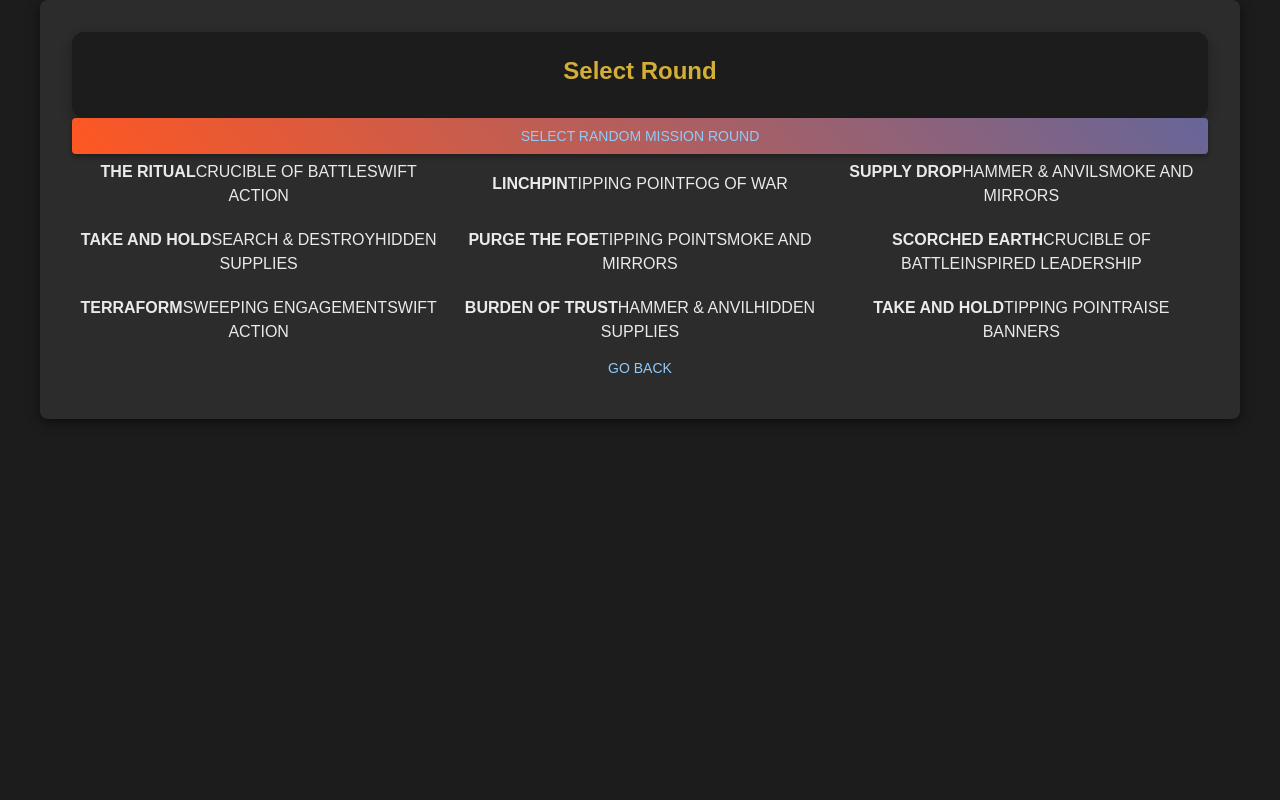
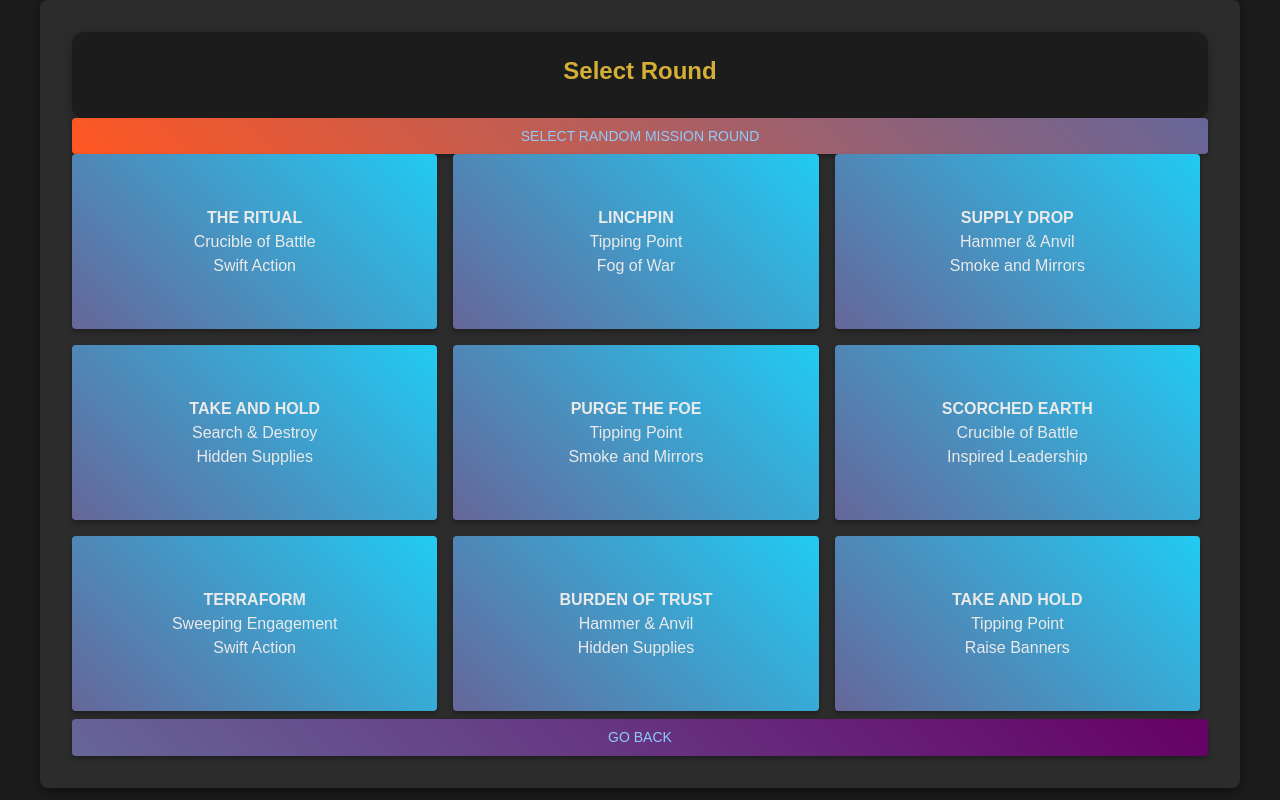
Before and after one commit to JacLopHer/mission-selector-app, a React (Create React App) app: page /select-mission in a window 1280 px wide. Built offline with nearby package versions, Linux system fonts and the light colour scheme.

Commit message:
styles fixed and consolidated

```diff
--- a/src/components/MapSelector.jsx
+++ b/src/components/MapSelector.jsx
@@ -6,6 +6,7 @@
 import { StyledContainer, StyledTitle } from './StyledTitle';
 import MapItem from './MapItem';
 import { warmaster } from '../constants/constants';
+import classes from '../styles/MissionSelector.module.scss'; // Asegúrate de crear este archivo CSS
 
 const MapSelector = () => {
   const navigate = useNavigate();
@@ -42,16 +43,7 @@
       <StyledContainer>
         <StyledTitle variant="h4">Select Map</StyledTitle>
       </StyledContainer>
-      <Button variant="contained" color="primary" onClick={handleRandomSelect} fullWidth  style={{
-          background: 'linear-gradient(45deg, #FF5722, #666699)',
-          border: 'none',
-          borderRadius: '8px',
-          color: 'white',
-          padding: '10px 20px',
-          boxShadow: '0 3px 5px rgba(0, 0, 0, 0.3)',
-          transition: 'background 0.3s, transform 0.2s',
-          margin: '0.5rem'
-        }}>
+      <Button variant="contained" color="primary" onClick={handleRandomSelect} fullWidth  className={classes.randomButton}>
         Select Random Map
       </Button>
       <Grid container spacing={0}>
@@ -62,17 +54,7 @@
       <Button
         onClick={handleGoBack}
         fullWidth
-        style={{
-          marginTop: '1rem',
-          background: 'linear-gradient(45deg, #666699, #660066)',
-          border: 'none',
-          borderRadius: '8px',
-          color: 'white',
-          padding: '10px 20px',
-          boxShadow: '0 3px 5px rgba(0, 0, 0, 0.3)',
-          transition: 'background 0.3s, transform 0.2s',
-          margin: '0.5rem'
-        }}>
+        className={classes.backButton}>
         Go Back
       </Button>
     </div>
--- a/src/components/MissionDetails.jsx
+++ b/src/components/MissionDetails.jsx
@@ -4,6 +4,7 @@
 import { Typography, Button, Card, CardMedia, CardActions, Dialog, DialogContent, DialogActions as DialogActionsWrapper } from '@mui/material';
 import { StyledContainer, StyledTitle } from './StyledTitle';
 import { warmaster } from '../constants/constants';
+import classes from '../styles/MissionSelector.module.scss'; // Asegúrate de crear este archivo CSS
 
 const MissionDetails = () => {
   const { selectedMission, selectedMap, selectedTournamentType } = useContext(MissionContext);
@@ -67,17 +68,7 @@
           </Button>
         </DialogActionsWrapper>
       </Dialog>
-      <Button variant="outlined" color="secondary" onClick={handleGoBack} fullWidth
-         style={{
-          background: 'linear-gradient(45deg, #666699, #660066)',
-          border: 'none',
-          borderRadius: '8px',
-          color: 'white',
-          padding: '10px 20px',
-          boxShadow: '0 3px 5px rgba(0, 0, 0, 0.3)',
-          transition: 'background 0.3s, transform 0.2s',
-          margin: '0.5rem'
-        }}>
+      <Button variant="outlined" color="secondary" onClick={handleGoBack} fullWidth className={classes.backButton} >
             Go Back
       </Button>
     </div>
--- a/src/components/MissionSelector.jsx
+++ b/src/components/MissionSelector.jsx
@@ -33,25 +33,25 @@
       >
         Select Random Mission Round
       </Button>
-      <Grid container alignItems="center" spacing={1} className="mission-grid">
+      <Grid container alignItems="center" spacing={1} className={classes.missionGrid}>
         {possibleMissions.map((mission, index) => (
-          <Grid item xs={6} sm={4} key={index} className="mission-grid-item">
+          <Grid item xs={6} sm={4} key={index} className={classes.missionGridItem}>
             <Button
-              className="mission-button"
+              className={classes.missionButton}
               fullWidth
               onClick={() => handleSelectMission(mission)}
             >
-              <Typography variant="body1" className="mission-text">
-                <span className="mission-title"><strong>{mission.primaryMission}</strong></span>
-                <span className="mission-details">{mission.deployment}</span>
-                {mission.missionRule !== "Chilling Rain" && <span className="mission-details">{mission.missionRule}</span>}
+              <Typography variant="body1" className={classes.missionText}>
+                <span className={classes.missionTitle}><strong>{mission.primaryMission}</strong></span>
+                <span className={classes.missionDetails}>{mission.deployment}</span>
+                {mission.missionRule !== "Chilling Rain" && <span className={classes.missionDetails}>{mission.missionRule}</span>}
               </Typography>
             </Button>
           </Grid>
         ))}
       </Grid>
       <Button
-        className="back-button"
+        className={classes.backButton}
         onClick={() => navigate('/mission-selector-app')}
         fullWidth
       >
--- a/src/components/TournamentModeSelector.jsx
+++ b/src/components/TournamentModeSelector.jsx
@@ -4,7 +4,8 @@
 import MissionContext from '../MissionContext';
 import { List, ListItem, Button } from '@mui/material';
 import { StyledContainer, StyledTitle } from './StyledTitle';
-import '../styles/TournamentModeSelector.css'; // Importa el archivo CSS
+import '../styles/TournamentModeSelector.css';
+import classes from '../styles/MissionSelector.module.scss';
 
 const TournamentModeSelector = () => {
     const { setSelectedTournamentType } = useContext(MissionContext);
@@ -22,19 +23,10 @@
                 {tournamentTypes.map((type, index) => (
                     <ListItem key={index} sx={{ width: '100%' }}> {/* Asegura que los ListItems sean del 100% de ancho */}
                         <Button
-                            className="button" // Usamos className
+                            className={classes.button}
                             variant="contained"
                             onClick={() => handleSelectTournamentType(type)}
                             fullWidth
-                            style={{
-                                background: 'linear-gradient(45deg, #FF5722, #FF9800)',
-                                border: 'none',
-                                borderRadius: '8px',
-                                color: 'white',
-                                padding: '10px 20px',
-                                boxShadow: '0 3px 5px rgba(0, 0, 0, 0.3)',
-                                transition: 'background 0.3s, transform 0.2s',
-                              }}
                         >
                             {type}
                         </Button>
--- a/src/styles/MissionSelector.module.scss
+++ b/src/styles/MissionSelector.module.scss
@@ -1,12 +1,12 @@
-.mission-grid {
+.missionGrid {
   margin-top: 1rem;
 }
 
-  .mission-grid-item {
+.missionGridItem {
   padding: 0.5rem;
 }
 
-  .mission-button {
+.missionButton {
   background: linear-gradient(45deg, #666699, #21CBF3);
   border: none;
   border-radius: 8px;
@@ -18,24 +18,24 @@
   height: 175px;
 }
 
-  .mission-button:hover {
+.missionButton:hover {
   background: linear-gradient(45deg, #21CBF3, #2196F3);
 }
 
-  .mission-text {
+.missionText {
   display: flex;
   flex-direction: column;
   text-align: center;
   font-size: 0.75rem;
 }
 
-  .mission-title {
+.missionTitle {
   text-transform: uppercase;
   font-size: 1rem;
   text-align: center;
 }
 
-  .mission-details {
+.missionDetails {
   text-transform: none;
 }
 
@@ -50,11 +50,11 @@
   margin: 0.5rem 0;
 }
 
-  .random-button:hover {
+.randomButton:hover {
   background: linear-gradient(45deg, #FF9800, #FF5722);
 }
 
-  .back-button {
+.backButton {
   background: linear-gradient(45deg, #666699, #660066);
   border: none;
   border-radius: 8px;
@@ -65,6 +65,22 @@
   margin: 0.5rem 0;
 }
 
-  .back-button:hover {
+.backButton:hover {
   background: #A0A0A0;
 }
+
+
+.button {
+  background: linear-gradient(45deg, #FF5722, #FF9800);
+  border: none;
+  border-radius: 8px;
+  color: white;
+  padding: 10px 20px;
+  box-shadow: 0 3px 5px rgba(0, 0, 0, 0.3);
+  transition: background 0.3s, transform 0.2s;
+}
+
+.button:hover {
+  background-color: #FFD700; /* Color dorado más claro en hover */
+  box-shadow: 0 4px 12px rgba(0, 0, 0, 0.5); /* Sombra en hover */
+}
```
Lines whose indentation alone changed are shown as unchanged.
